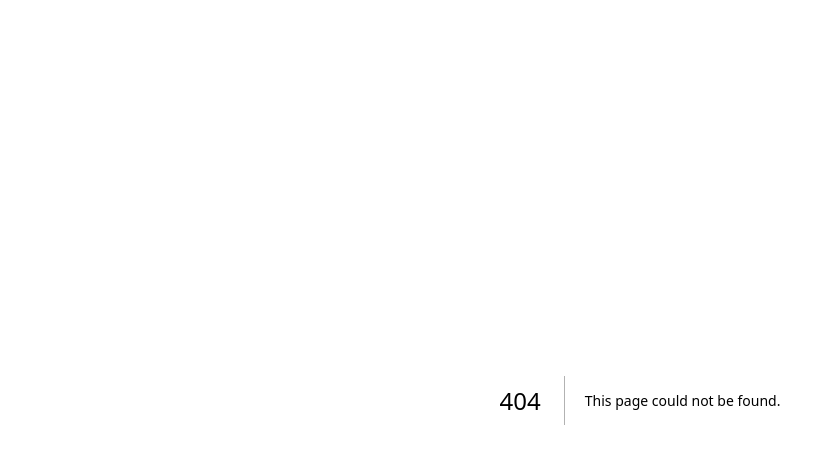
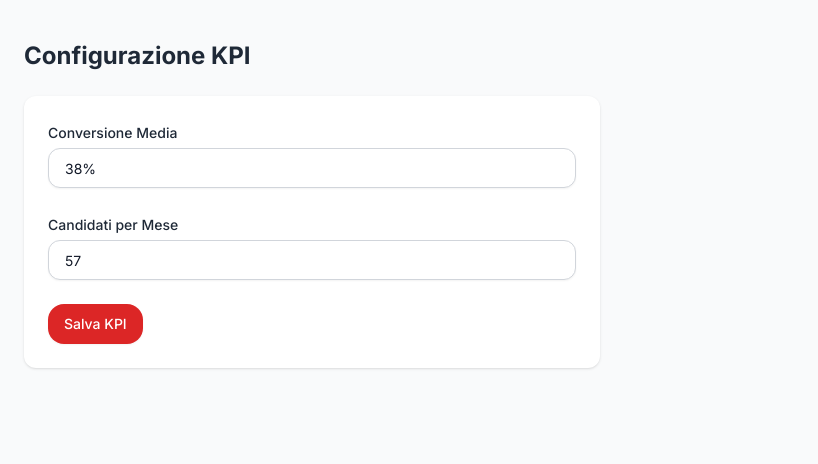
Before and after one commit to SmartBanker84/dashboard-recruiting-bg, a Next.js app: page /dashboard/recruiting/kpi in a window 1280 px wide. Before the commit this address had no page. Shown: the top 464 px of the page, without its empty margins (0-818 px from the left). Built offline with nearby package versions, Linux system fonts and the light colour scheme.

Commit message:
Create page.tsx

```diff
--- /dev/null
+++ b/app/dashboard/recruiting/kpi/page.tsx
@@ -0,0 +1,52 @@
+'use client'
+
+import { useState } from 'react'
+import { Button } from '@/components/ui/button'
+import { Input } from '@/components/ui/input'
+import { Label } from '@/components/ui/label'
+
+interface KPI {
+  id: number
+  nome: string
+  valore: string
+}
+
+export default function KPIPage() {
+  const [kpis, setKpis] = useState<KPI[]>([
+    { id: 1, nome: 'Conversione Media', valore: '38%' },
+    { id: 2, nome: 'Candidati per Mese', valore: '57' }
+  ])
+
+  const handleChange = (id: number, value: string) => {
+    setKpis((prev) =>
+      prev.map((kpi) => (kpi.id === id ? { ...kpi, valore: value } : kpi))
+    )
+  }
+
+  const handleSave = () => {
+    // Qui potresti salvare su Supabase o un backend
+    console.log('KPI aggiornati:', kpis)
+    alert('KPI salvati!')
+  }
+
+  return (
+    <div className="min-h-screen bg-bg-light px-6 py-10">
+      <h1 className="text-2xl font-bold text-bg-dark mb-6">Configurazione KPI</h1>
+
+      <div className="space-y-6 max-w-xl bg-white p-6 rounded-xl shadow">
+        {kpis.map((kpi) => (
+          <div key={kpi.id}>
+            <Label className="text-bg-dark">{kpi.nome}</Label>
+            <Input
+              value={kpi.valore}
+              onChange={(e) => handleChange(kpi.id, e.target.value)}
+              className="mt-1"
+            />
+          </div>
+        ))}
+
+        <Button onClick={handleSave}>Salva KPI</Button>
+      </div>
+    </div>
+  )
+}
```
